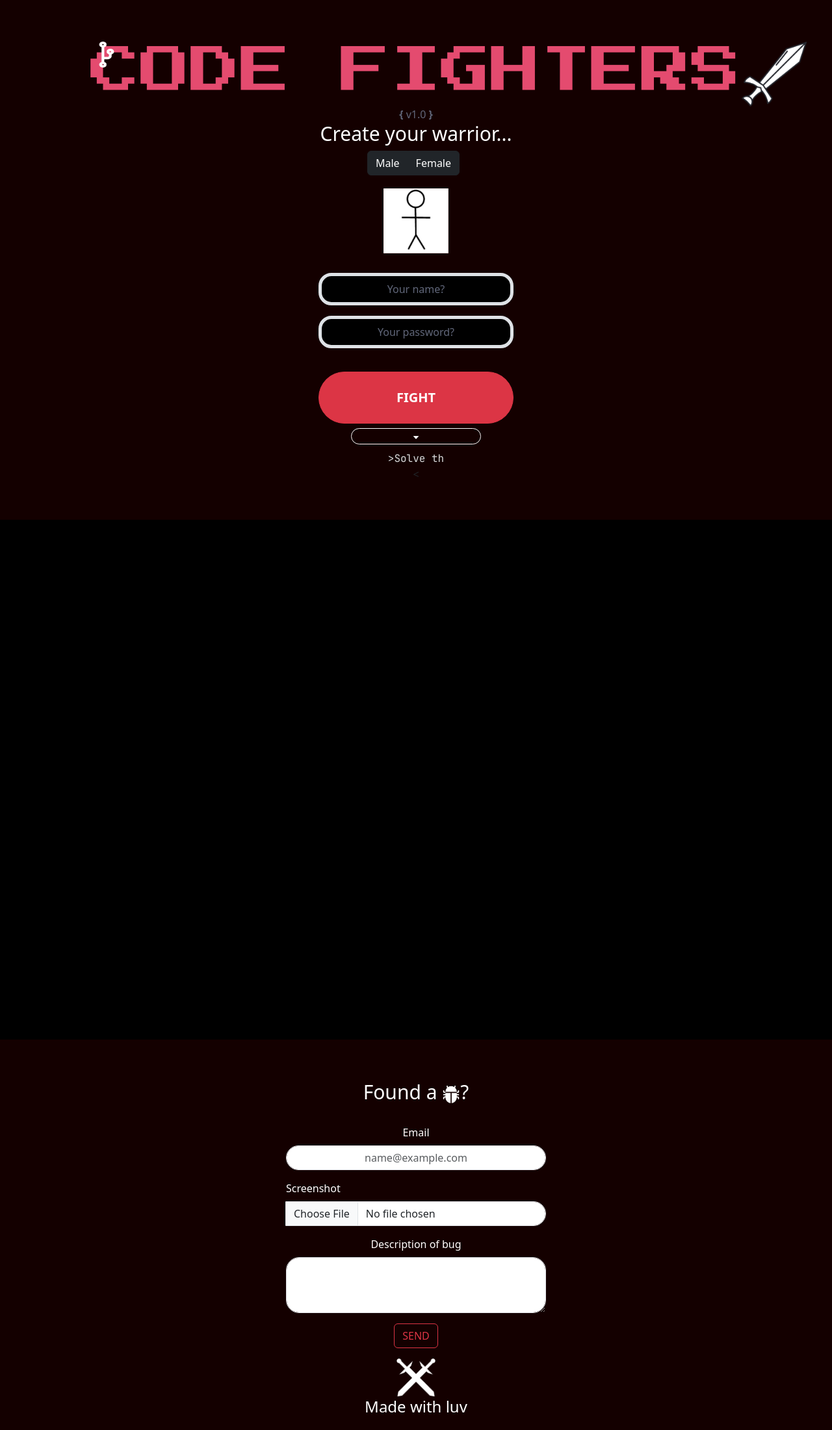
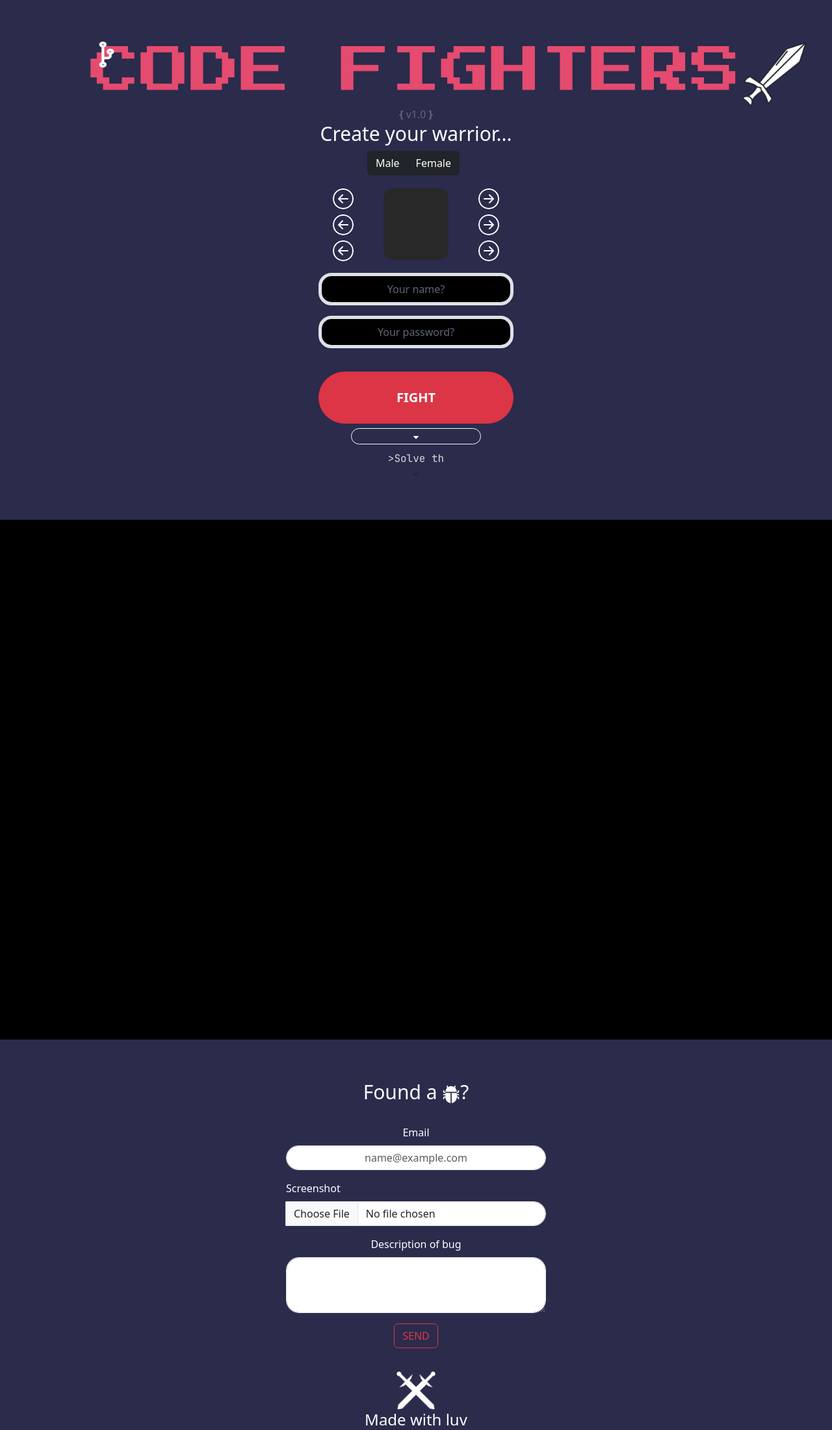
Before and after one commit to wvadhy/Codefighters, a PHP site: page / in a window 1280 px wide. Shown: the whole page at 65% size. Before the commit the page ends 2174 px from the top, so only its background shows below. Run offline with PHP 8.4, Linux system fonts and the light colour scheme.

Commit message:
Customisation improvements

```diff
--- a/index.html
+++ b/index.html
@@ -60,26 +60,36 @@
 
   <!-- Customisation -->
   <div class="customisation">
-    <div id="character_select" class="carousel slide">
-      <div class="carousel-inner">
-        <div class="carousel-item active">
-          <img src="imgs/stickman.png" class="d-block w-100" alt="...">
-        </div>
-        <div class="carousel-item">
-          <img src="imgs/stickman.png" class="d-block w-100" alt="...">
-        </div>
-        <div class="carousel-item">
-          <img src="imgs/stickman.png" class="d-block w-100" alt="...">
+    <div class="row">
+      <div class="col-sm">
+        <div class="arrows left">
+          <div class="arrow left mb-2" data-avatar-index="1">
+            <img src="imgs/arrow-left-circle.svg" alt="">
+          </div>
+          <div class="arrow left mb-2" data-avatar-index="2">
+            <img src="imgs/arrow-left-circle.svg" alt="">
+          </div>
+          <div class="arrow left mb-2" data-avatar-index="3">
+            <img src="imgs/arrow-left-circle.svg" alt="">
+          </div>
         </div>
       </div>
-      <button class="carousel-control-prev" type="button" data-bs-target="#character_select" data-bs-slide="prev">
-        <span class="carousel-control-prev-icon" aria-hidden="true"></span>
-        <span class="visually-hidden">Previous</span>
-      </button>
-      <button class="carousel-control-next" type="button" data-bs-target="#character_select" data-bs-slide="next">
-        <span class="carousel-control-next-icon" aria-hidden="true"></span>
-        <span class="visually-hidden">Next</span>
-      </button>
+      <div class="col-sm">
+        <img id="temp_img" src="imgs/dark-grey.png" alt="">
+      </div>
+      <div class="col-sm">
+        <div class="arrows right">
+          <div class="arrow right mb-2" data-avatar-index="1">
+            <img src="imgs/arrow-right-circle.svg" alt="">
+          </div>
+          <div class="arrow right mb-2" data-avatar-index="2">
+            <img src="imgs/arrow-right-circle.svg" alt="">
+          </div>
+          <div class="arrow right mb-2" data-avatar-index="3">
+            <img src="imgs/arrow-right-circle.svg" alt="">
+          </div>
+        </div>
+      </div>
     </div>
   </div>
 
--- a/script.js
+++ b/script.js
@@ -1,6 +1,6 @@
 // Colour gradient on page scroll
 
-const [red, green, blue] = [20, 0, 0]
+const [red, green, blue] = [43, 43, 76]
 const section1 = document.querySelector('body')
 
 window.addEventListener('scroll', () => {
--- a/styling/style.css
+++ b/styling/style.css
@@ -1,5 +1,5 @@
 body {
-  background-color: black;
+  background-color: #2B2A4C;
   overflow-x: hidden;
   text-align: center;
   transition: background-color 1s ease;
@@ -56,8 +56,20 @@
   border-radius: 30px;
   padding-top: 20px;
   margin: auto;
+  width: 300px;
+  height: 50px;
+}
+.customisation #temp_img {
   width: 100px;
-  height: 50px;
+  height: 110px;
+}
+.customisation img {
+  border-radius: 15px;
+}
+.customisation img:hover {
+  background-color: #B31312;
+  transition: background-color 0.5s;
+  border-radius: 15px;
 }
 
 .x .btn.btn-danger {
@@ -214,6 +226,7 @@
   border-radius: 20px;
 }
 .page_down_2 .cross_swords {
+  margin-top: 20px;
   width: 60px;
   height: 60px;
 }
```
Also changed, not shown: styling/input.scss (+23 -2 lines), imgs/arrow-left-circle.svg (added), imgs/arrow-right-circle.svg (added), 1 other file.
